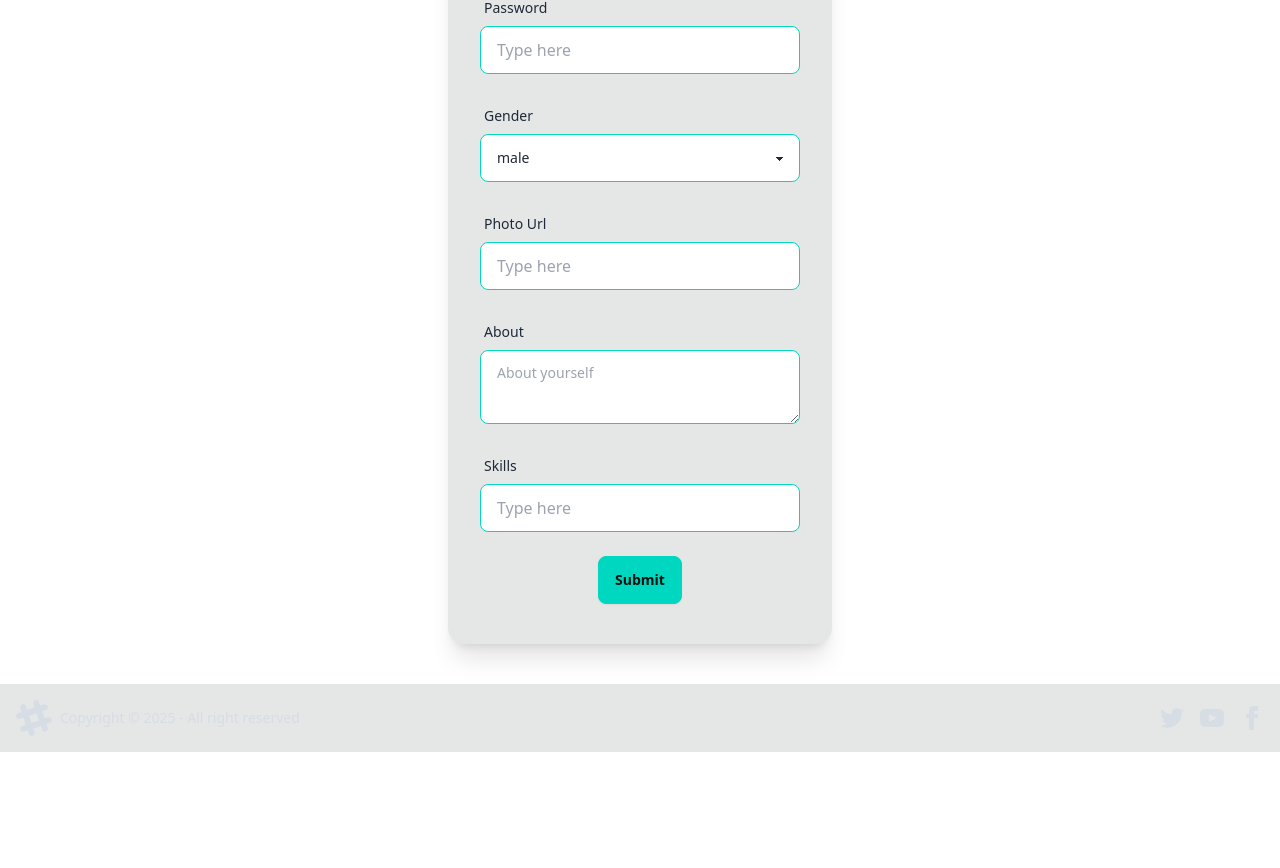
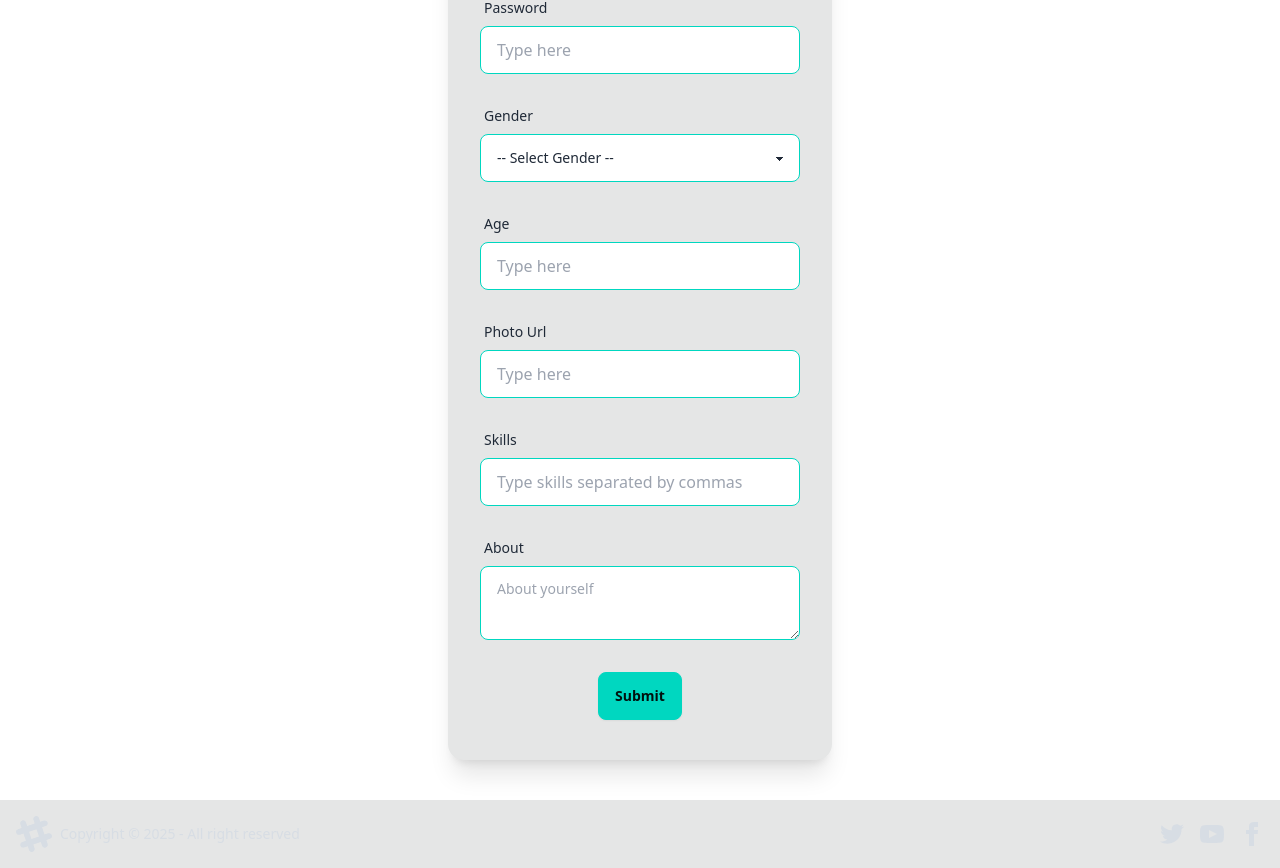
Before and after one commit to ujjwalkumar-64/DevTinder-Frontend, a React (Vite) app: page /signup in a window 1280 px wide. Shown: the part 514-1382 px from the top of the page. Before the commit the page ends 1266 px from the top, so only its background shows below. Built offline with nearby package versions, Linux system fonts and the light colour scheme; no server answers.

Commit message:
signup + edit profile update

```diff
--- a/src/components/EditProfile.jsx
+++ b/src/components/EditProfile.jsx
@@ -19,6 +19,11 @@ const EditProfile = ({user}) => {
 
     const dispatch = useDispatch();
 
+    const handleInputChange = (e) => {
+        const value = e.target.value;
+        const skillArray = value.split(",").map((skill) => skill.trim());
+        setSkills(skillArray);
+      };
 
 
     const handleUpdate= async()=>{
@@ -123,10 +128,10 @@ const EditProfile = ({user}) => {
                         <span className="label-text">Skills</span>
                     </div>
                     <input type="text"
-                        value={skills}
-                        placeholder="Type here"
+                        value={skills?.join(", ")}
+                        placeholder="Type skills separated by commas"
                         className="input input-bordered input-accent w-full max-w-xs"
-                        onChange={(e)=> setSkills(e.target.value)}
+                        onChange={handleInputChange}
                         />
                 </label>
 
--- a/src/components/Signup.jsx
+++ b/src/components/Signup.jsx
@@ -14,10 +14,15 @@ const Signup = () => {
     const [gender,setGender]= useState("")
     const [about,setAbout]= useState("")
     const [photoUrl,setPhotoUrl] = useState("")
+    const[age,setAge]= useState("");
+
     const dispatch = useDispatch();
     const navigate= useNavigate();
 
+    const [error,setError] = useState("")
+
     const handleSubmit= async()=>{
+        setError("");
         try {
             const res= await axios.post(BaseUrl+"/signup",{
                 email,
@@ -28,6 +33,7 @@ const Signup = () => {
                 gender,
                 about,
                 photoUrl,
+                age
             },{
                 withCredentials:true
             })
@@ -35,11 +41,19 @@ const Signup = () => {
             dispatch(addUser(res.data.data));
             return navigate("/")
         } catch (error) {
-            console.error(error)
+            setError(error.response.data)
         }
     }
 
+    const handleInputChange = (e) => {
+        const value = e.target.value;
+        const skillArray = value.split(",").map((skill) => skill.trim());
+        setSkills(skillArray);
+      };
+
   return (
+
+    <div>
         <div className='my-10 flex justify-center'>
             <div className="card bg-base-300 w-96 shadow-xl">
                 <div className="card-body">
@@ -97,14 +111,25 @@ const Signup = () => {
                         value={gender}
                         onChange={(e)=> setGender(e.target.value)}
                         >
-                <option disabled selected>Male or Female</option>
+                        <option value="" disabled>
+                            -- Select Gender --
+                        </option>
                         <option>male</option>
                         <option>female</option>
                         <option>others</option>
                     </select>
                     </label>
 
-
+                    <label className="form-control w-full max-w-xs my-2">
+                            <div className="label">
+                                <span className="label-text">Age</span>
+                            </div>
+                            <input type="number"
+                            value={age}
+                            placeholder="Type here"
+                            className="input input-bordered input-accent w-full max-w-xs"
+                            onChange={(e)=>setAge(e.target.value)}/>
+                        </label>
 
                     <label className="form-control w-full max-w-xs my-2">
                         <div className="label">
@@ -124,6 +149,18 @@ const Signup = () => {
 
                         <label className="form-control w-full max-w-xs my-2">
                             <div className="label">
+                                <span className="label-text">Skills</span>
+                            </div>
+                            <input type="text"
+                                value={skills}
+                                placeholder="Type skills separated by commas"
+                                className="input input-bordered input-accent w-full max-w-xs"
+                                onChange={handleInputChange}
+                                />
+                        </label>
+
+                    <label className="form-control w-full max-w-xs my-2">
+                        <div className="label">
                             <span className="label-text">About</span>
                         </div>
 
@@ -133,25 +170,15 @@ const Signup = () => {
                         onChange={(e)=> setAbout(e.target.value)}></textarea>
                     </label>
 
-            <label className="form-control w-full max-w-xs my-2">
-                <div className="label">
-                    <span className="label-text">Skills</span>
-                </div>
-                <input type="text"
-                    value={skills}
-                    placeholder="Type here"
-                    className="input input-bordered input-accent w-full max-w-xs"
-                    onChange={(e)=> setSkills(e.target.value)}
-                    />
-            </label>
-
-
+                    <p className='text-red-800'>{error}</p>
                         <div className="card-actions justify-center m-2">
                             <button className="btn btn-accent" onClick={handleSubmit}>Submit</button>
                         </div>
                 </div>
             </div>
         </div>
+
+    </div>
   )
 }
 
```
Lines whose indentation alone changed are shown as unchanged.
